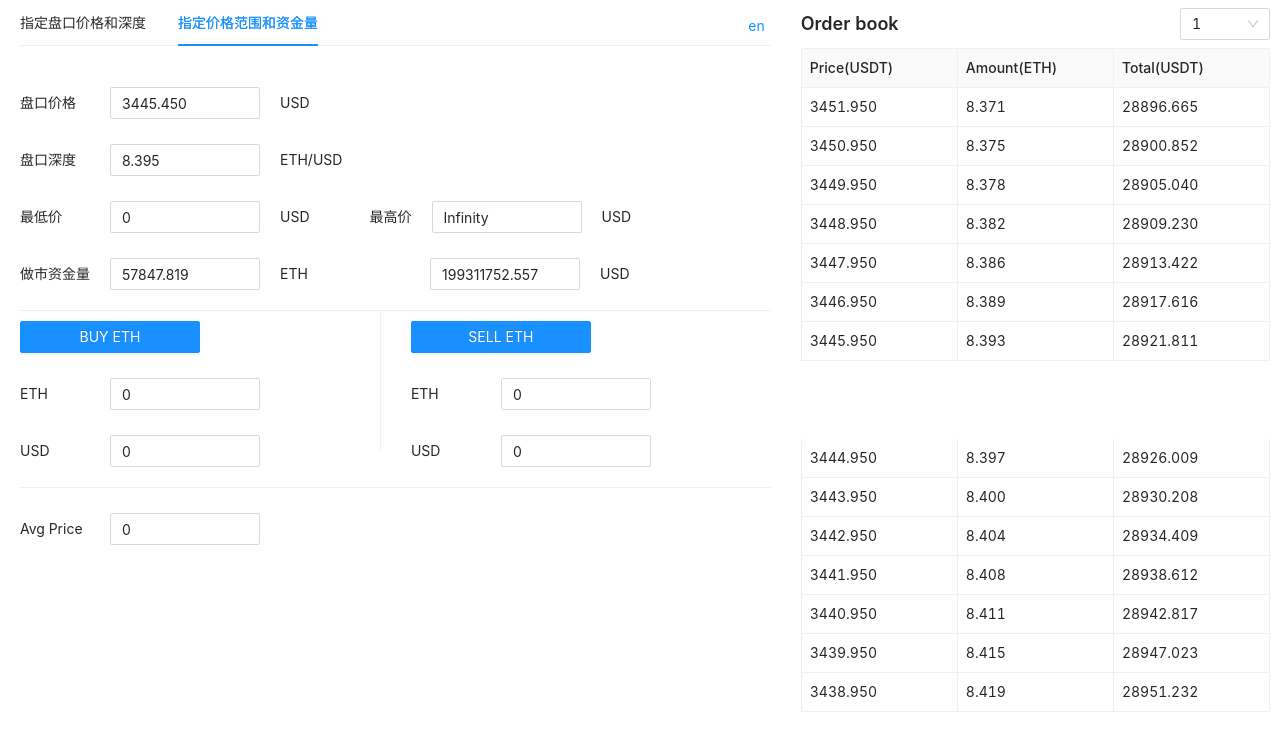
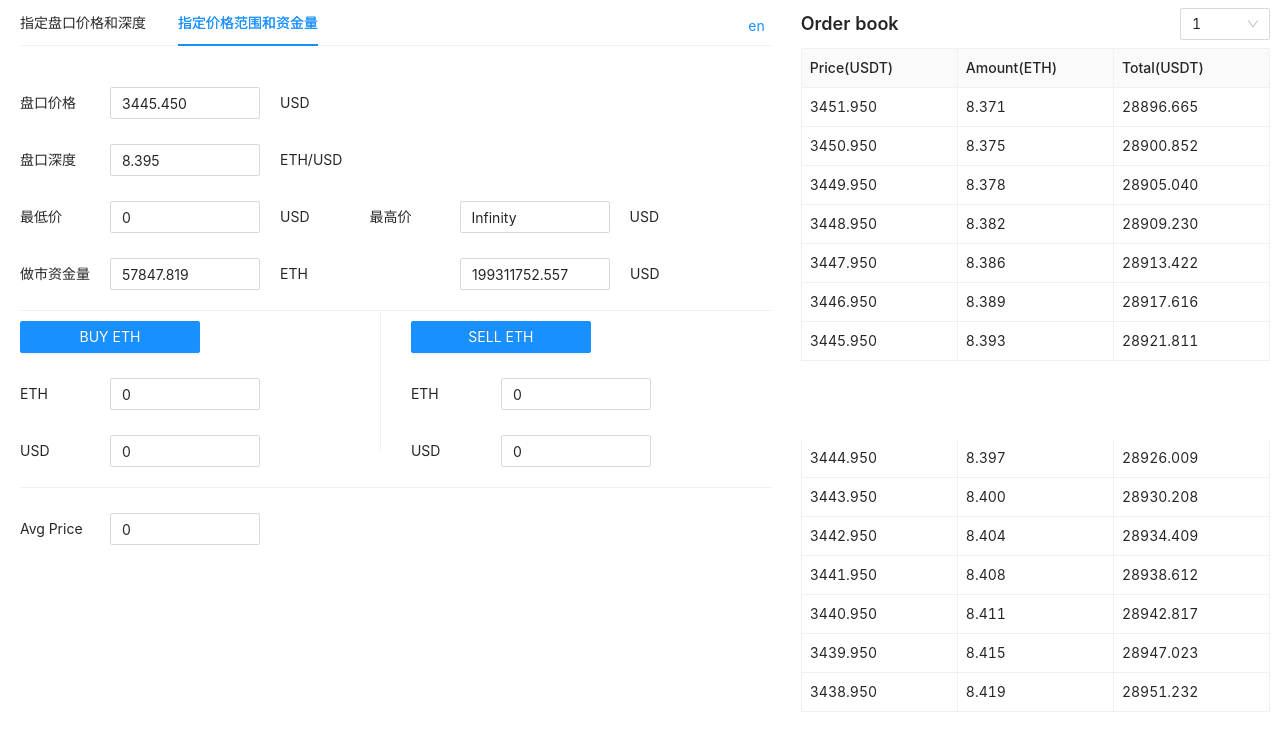
Before and after one commit to Fluidex/differential-amm, a React (Create React App) app in the folder damm-demo/: page / in a window 1280 px wide. Shown: the top 750 px of the page. Built offline with nearby package versions, Linux system fonts and the light colour scheme.

Commit message:
fixed label position issue

```diff
--- a/damm-demo/src/App.js
+++ b/damm-demo/src/App.js
@@ -205,7 +205,7 @@ function App(props) {
             <Text style={styles.label}>{t('minPrice')}</Text>
             <InputField style={{...styles.input}} min={0} value={low} onChange={setLow} />
             <Text>USD</Text>
-            <Text style={{marginLeft: 60}}>{t('maxPrice')}</Text>
+            <Text style={{...styles.label, marginLeft: 60}}>{t('maxPrice')}</Text>
             <InputField style={{...styles.input}} min={1} value={high} onChange={setHigh}/>
             <Text>USD</Text>
           </div>
@@ -213,7 +213,7 @@ function App(props) {
             <Text style={styles.label}>{t('tokenAmount')}</Text>
             <InputField style={{...styles.input}} min={0} value={base} onChange={setBase} />
             <Text style={styles.label}>ETH</Text>
-            <InputField style={{...styles.input, marginLeft: 80}} value={quote} onChange={setQuote}/>
+            <InputField style={{...styles.input, marginLeft: 110}} value={quote} onChange={setQuote}/>
             <Text>USD</Text>
           </div>
         </div>
@@ -246,7 +246,7 @@ function App(props) {
             }}
             />
             <Text>USD</Text>
-            <Text style={{marginLeft: 60}}>{t('maxPrice')}</Text>
+            <Text style={{...styles.label, marginLeft: 60}}>{t('maxPrice')}</Text>
             <InputField readOnly={!customizePrice} style={{...styles.input}} min={1} value={high} onChange={onHighPriceChanged}
             onBlur={() => {
               if (high <= price) {
@@ -261,7 +261,7 @@ function App(props) {
             <Text style={styles.label}>{t('tokenAmount')}</Text>
             <InputField readOnly={!customizeAmount} style={{...styles.input}} value={base} onChange={onBaseChanged} />
             <Text style={styles.label}>ETH</Text>
-            <InputField readOnly={!customizeAmount} style={{...styles.input, marginLeft: 80}} min={0} value={quote} onChange={onQuoteChanged}/>
+            <InputField readOnly={!customizeAmount} style={{...styles.input, marginLeft: 110}} min={0} value={quote} onChange={onQuoteChanged}/>
             <Text>USD</Text>
           </div>
           <Checkbox disabled={customizePrice} style={styles.check} onChange={onCustomizeAmountChanged}>{t('customizeTokenAmount')}</Checkbox>
```
